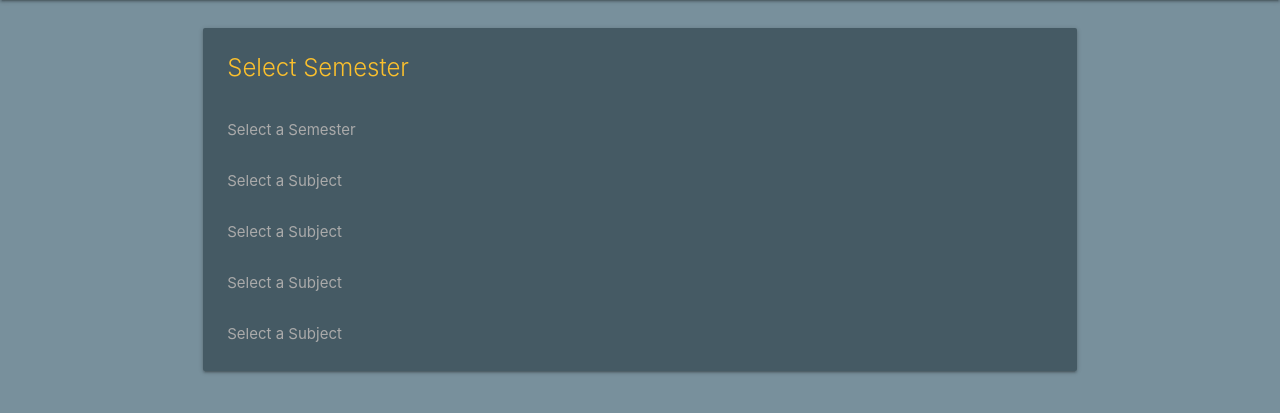
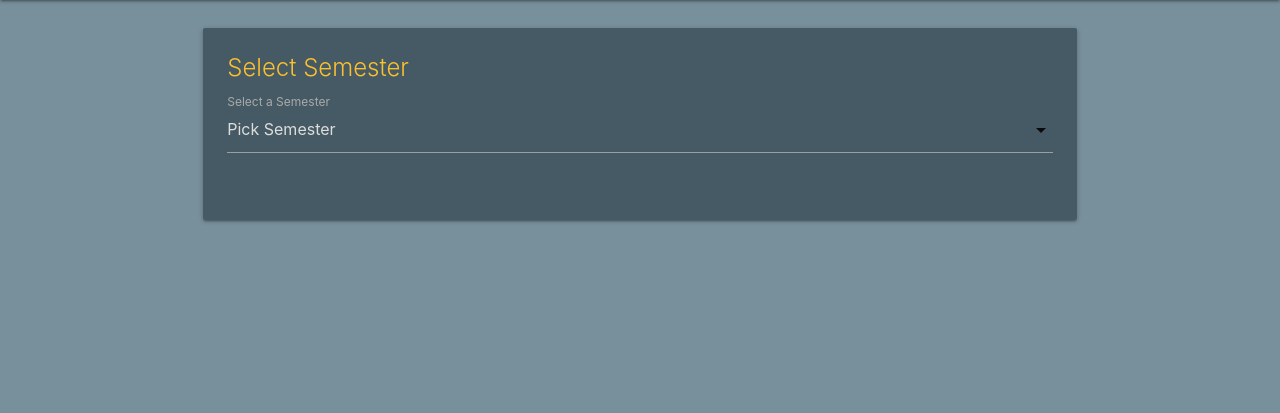
Before and after one commit to jstfoll/NotesApp, a Flask app: page / in a window 1280 px wide. Shown: the part 64-477 px from the top of the page. Run offline with Flask 2, Linux system fonts and the light colour scheme; parts of the project's set-up code (start-up, migrations or seed data) failed here and were passed over; some libraries are stand-ins or nearby versions.

Commit message:
Selection logic

```diff
--- a/app.py
+++ b/app.py
@@ -26,7 +26,7 @@ def staic_img(path):
 
 @app.route('/')
 def homepage():
-    db={'Semester-1':{'Subject-1':['Module-1','Module-2','Module-3','Module-4'],'Subject-2':['Module-1','Module-2','Module-3','Module-4'],'Subject-3':['Module-1','Module-2','Module-3','Module-4']},'Semester-2':{'Subject-1':['Module-1','Module-2','Module-3','Module-4'],'Subject-2':['Module-1','Module-2','Module-3','Module-4'],'Subject-3':['Module-1','Module-2','Module-3','Module-4']},'Semester-3':{'Subject-1':['Module-1','Module-2','Module-3','Module-4'],'Subject-2':['Module-1','Module-2','Module-3','Module-4'],'Subject-3':['Module-1','Module-2','Module-3','Module-4']},'Semester-4':{'Subject-1':['Module-1','Module-2','Module-3','Module-4'],'Subject-2':['Module-1','Module-2','Module-3','Module-4'],'Subject-3':['Module-1','Module-2','Module-3','Module-4']}}
+    db={'Semester-1':{'S1Subject-1':['Module-1','Module-2','Module-3','Module-4'],'S1Subject-2':['Module-1','Module-2','Module-3','Module-4'],'S1Subject-3':['Module-1','Module-2','Module-3','Module-4']},'Semester-2':{'S2Subject-1':['Module-1','Module-2','Module-3','Module-4'],'S2Subject-2':['Module-1','Module-2','Module-3','Module-4'],'S2Subject-3':['Module-1','Module-2','Module-3','Module-4']},'Semester-3':{'S3Subject-1':['Module-1','Module-2','Module-3','Module-4'],'S3Subject-2':['Module-1','Module-2','Module-3','Module-4'],'S3Subject-3':['Module-1','Module-2','Module-3','Module-4']},'Semester-4':{'S4Subject-1':['Module-1','Module-2','Module-3','Module-4'],'S4Subject-2':['Module-1','Module-2','Module-3','Module-4'],'S4Subject-3':['Module-1','Module-2','Module-3','Module-4']}}
     return render_template('upload.html',db=db)
 
 @app.route('/creator')
--- a/templates/base.html
+++ b/templates/base.html
@@ -32,9 +32,33 @@
           {% block container %}{% endblock %}
       </div>
     </div>
-  <!-- jQuery (necessary for Bootstrap's JavaScript plugins) -->
-  <script src="https://ajax.googleapis.com/ajax/libs/jquery/2.0.0/jquery.min.js"></script>
-  <script src="https://cdnjs.cloudflare.com/ajax/libs/materialize/1.0.0-beta/js/materialize.min.js"></script>
+    <script src="https://ajax.googleapis.com/ajax/libs/jquery/2.0.0/jquery.min.js"></script>
+    <script src="https://cdnjs.cloudflare.com/ajax/libs/materialize/1.0.0-beta/js/materialize.min.js"></script>
+    <script>
+      $(function() {
+        $('select').formSelect();
+      });
+    </script>
+    <script>
+    $("#Semester .row").hide();
+    $("#Selector").change ( function () {
+    $("#Semester .row").hide();
+    var targID  = $(this).val ();
+    console.log(targID)
+    console.log('#' + targID)
+    $('div#' + targID).show();
+} )
+</script>
+    <script>
+        $("#Subject .row").hide();
+        $("#subselect").change ( function () {
+        $("#Subject .row").hide();
+        var targID  = $(this).val ();
+        console.log(targID)
+        console.log('#' + targID)
+        $('div#' + targID).show();
+    } )
+    </script>
 
 </body>
 </body>
--- a/templates/upload.html
+++ b/templates/upload.html
@@ -5,8 +5,8 @@
 
 <div class="row">
   <div class="col s12">
-    <form action="{{ url_for('.upload') }}" method=post enctype=multipart/form-data> <div
-      class="card blue-grey darken-2 card">
+    <form action="{{ url_for('.upload') }}" method=post enctype=multipart/form-data>
+      <div class="card blue-grey darken-2 card">
       <div class="card-content white-text">
         <span class="yellow-text text-darken-2 card-title">Select Semester</span>
 
@@ -21,53 +21,45 @@
               <label>Select a Semester</label>
             </div>
           </div>
+          <div id="Semester">
+          {% for sem in db.keys() %}
 
-
-
-          <div class="row">
+          <div class="row" id={{sem}}>
             <div class="input-field col s12">
-              <select class="Semester-1" name="Semester-1" class="sselect">
+              <select name={{sem}} id='subselect'>
                 <option value="" disabled selected>Pick Subject</option>
-                {% for sem in db['Semester-1'].keys() %}
-                <option value={{sem}}>{{sem}}</option>
+                {% for sub in db[sem].keys() %}
+                <option value={{sub}}>{{sub}}</option>
                 {% endfor %}
               </select>
               <label>Select a Subject</label>
             </div>
           </div>
-          <div class="row">
+          {% endfor %}
+          </div>
+
+          <div id="Subject">
+              {% for sem in db.keys() %}
+              {% for sub in db[sem].keys() %}
+              <div class="row" id={{sub}}>
                 <div class="input-field col s12">
-              <select class="Semester-2" name="Semester-2" class="sselect">
-                <option value="" disabled selected>Pick Subject</option>
-                {% for sem in db['Semester-2'].keys() %}
-                <option value={{sem}}>{{sem}}</option>
+                  <select name={{sub}} >
+                    <option value="" disabled selected>Pick Module</option>
+                    {% for mod in db[sem][sub] %}
+                    <option value={{sub}}>{{sub}}</option>
                     {% endfor %}
                   </select>
-              <label>Select a Subject</label>
+                  <label>Select a Module</label>
                 </div>
               </div>
-          <div class="row">
-            <div class="input-field col s12">
-              <select class="Semester-3" name="Semester-3" class="sselect">
-                <option value="" disabled selected>Pick Subject</option>
-                {% for sem in db['Semester-3'].keys() %}
-                <option value={{sem}}>{{sem}}</option>
               {% endfor %}
-              </select>
-              <label>Select a Subject</label>
+              {% endfor %}
               </div>
-          </div>
-          <div class="row">
-            <div class="input-field col s12">
-              <select class="Semester-4" name="Semester-4" class="sselect">
-                <option value="" disabled selected>Pick Subject</option>
-                {% for sem in db['Semester-4'].keys() %}
-                <option value={{sem}}>{{sem}}</option>
-                {% endfor %}
-              </select>
-              <label>Select a Subject</label>
-            </div>
-          </div>
+
+
+
+
+
 
 
       </div>
```
Lines whose indentation alone changed are shown as unchanged.
